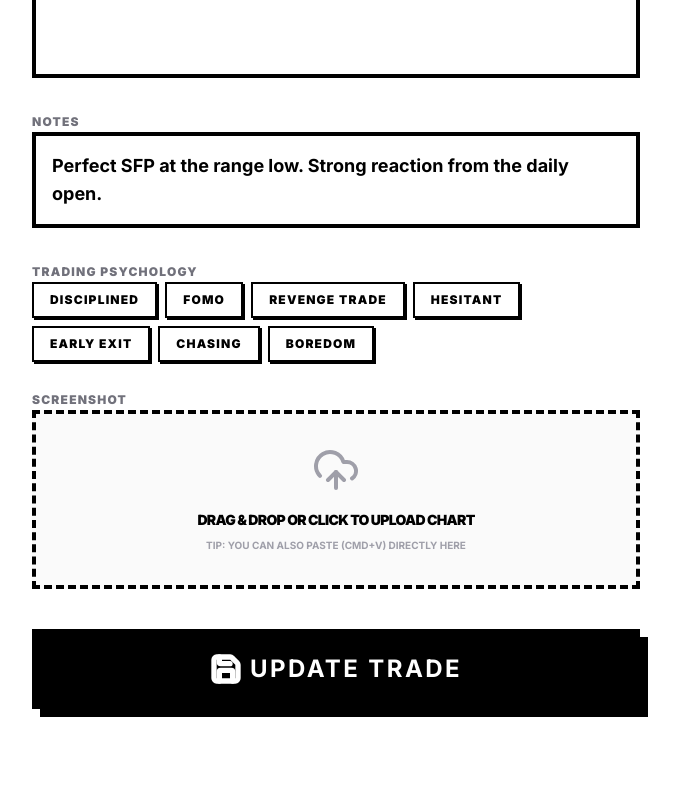
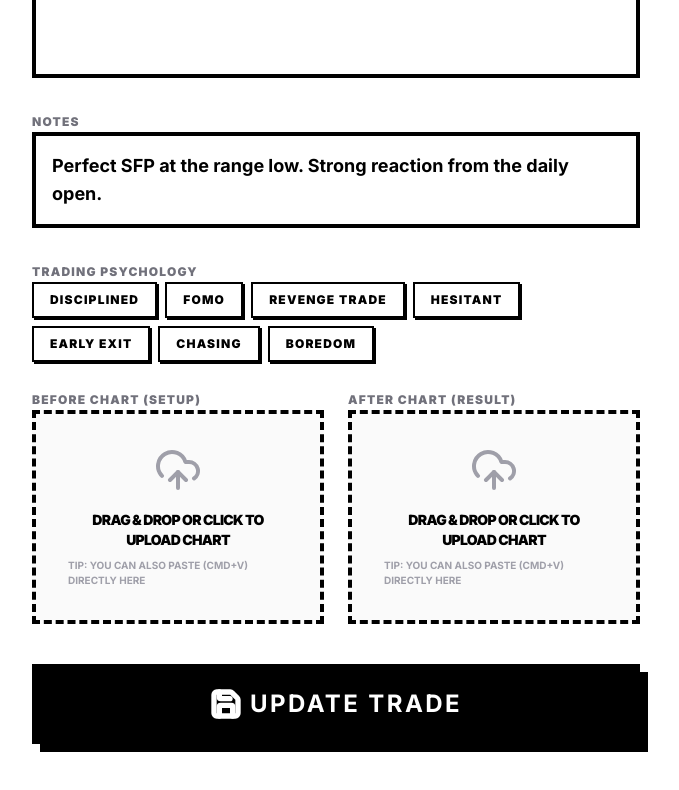
Before and after one commit to BasedDevNgmi/tradingjournal, a Next.js app: page /trade/1/edit in a window 1280 px wide. Shown: the part 796-1586 px from the top of the page, without its empty margins (304-983 px from the left). Built offline with nearby package versions, Linux system fonts and the light colour scheme.

Commit message:
Refactor: ScreenshotUrl vervangen door Before en After screenshot velden

```diff
--- a/app/add-trade/page.tsx
+++ b/app/add-trade/page.tsx
@@ -23,7 +23,8 @@ const tradeSchema = z.object({
   setupType: z.string().min(1, "Setup type is required"),
   confluences: z.string().optional(),
   notes: z.string().optional(),
-  screenshotUrl: z.string().optional(),
+  beforeScreenshotUrl: z.string().optional(),
+  afterScreenshotUrl: z.string().optional(),
   psychoTags: z.array(z.string()).default([]),
 });
 
@@ -98,7 +99,8 @@ export default function AddTradePage() {
       setupType: data.setupType,
       confluences: data.confluences ? data.confluences.split(',').map(s => s.trim()) : [],
       notes: data.notes,
-      screenshotUrl: data.screenshotUrl,
+      beforeScreenshotUrl: data.beforeScreenshotUrl,
+      afterScreenshotUrl: data.afterScreenshotUrl,
       psychoTags: data.psychoTags,
       tags: [],
     };
@@ -272,12 +274,21 @@ export default function AddTradePage() {
             </div>
           </div>
 
-          <div className="space-y-2">
-            <label className="text-xs font-black uppercase tracking-widest text-zinc-500">Screenshot</label>
-            <ImageUpload
-              value={watch("screenshotUrl")}
-              onChange={(val) => setValue("screenshotUrl", val)}
-            />
+          <div className="grid grid-cols-1 md:grid-cols-2 gap-6">
+            <div className="space-y-2">
+              <label className="text-xs font-black uppercase tracking-widest text-zinc-500">Before Chart (Setup)</label>
+              <ImageUpload
+                value={watch("beforeScreenshotUrl")}
+                onChange={(val) => setValue("beforeScreenshotUrl", val)}
+              />
+            </div>
+            <div className="space-y-2">
+              <label className="text-xs font-black uppercase tracking-widest text-zinc-500">After Chart (Result)</label>
+              <ImageUpload
+                value={watch("afterScreenshotUrl")}
+                onChange={(val) => setValue("afterScreenshotUrl", val)}
+              />
+            </div>
           </div>
         </section>
 
--- a/app/trade/[id]/edit/page.tsx
+++ b/app/trade/[id]/edit/page.tsx
@@ -22,7 +22,8 @@ const tradeSchema = z.object({
   setupType: z.string().min(1, "Setup type is required"),
   confluences: z.string().optional(),
   notes: z.string().optional(),
-  screenshotUrl: z.string().optional(),
+  beforeScreenshotUrl: z.string().optional(),
+  afterScreenshotUrl: z.string().optional(),
   psychoTags: z.array(z.string()).default([]),
 });
 
@@ -62,7 +63,8 @@ export default function EditTradePage({ params }: { params: Promise<{ id: string
         setupType: trade.setupType,
         confluences: trade.confluences.join(", "),
         notes: trade.notes || "",
-        screenshotUrl: trade.screenshotUrl || "",
+        beforeScreenshotUrl: trade.beforeScreenshotUrl || "",
+        afterScreenshotUrl: trade.afterScreenshotUrl || "",
         psychoTags: trade.psychoTags || [],
       });
     }
@@ -124,7 +126,8 @@ export default function EditTradePage({ params }: { params: Promise<{ id: string
       setupType: data.setupType,
       confluences: data.confluences ? data.confluences.split(',').map(s => s.trim()) : [],
       notes: data.notes,
-      screenshotUrl: data.screenshotUrl,
+      beforeScreenshotUrl: data.beforeScreenshotUrl,
+      afterScreenshotUrl: data.afterScreenshotUrl,
       psychoTags: data.psychoTags,
     });
 
@@ -296,12 +299,21 @@ export default function EditTradePage({ params }: { params: Promise<{ id: string
             </div>
           </div>
 
-          <div className="space-y-2">
-            <label className="text-xs font-black uppercase tracking-widest text-zinc-500">Screenshot</label>
-            <ImageUpload
-              value={watch("screenshotUrl")}
-              onChange={(val) => setValue("screenshotUrl", val)}
-            />
+          <div className="grid grid-cols-1 md:grid-cols-2 gap-6">
+            <div className="space-y-2">
+              <label className="text-xs font-black uppercase tracking-widest text-zinc-500">Before Chart (Setup)</label>
+              <ImageUpload
+                value={watch("beforeScreenshotUrl")}
+                onChange={(val) => setValue("beforeScreenshotUrl", val)}
+              />
+            </div>
+            <div className="space-y-2">
+              <label className="text-xs font-black uppercase tracking-widest text-zinc-500">After Chart (Result)</label>
+              <ImageUpload
+                value={watch("afterScreenshotUrl")}
+                onChange={(val) => setValue("afterScreenshotUrl", val)}
+              />
+            </div>
           </div>
         </section>
 
--- a/app/trade/[id]/page.tsx
+++ b/app/trade/[id]/page.tsx
@@ -185,28 +185,58 @@ export default function TradeDetailPage({ params }: { params: Promise<{ id: stri
                   <p className="text-sm font-medium italic mt-1">{trade.notes}</p>
                 </div>
               )}
-              {trade.screenshotUrl && (
-                <div className="pt-4 space-y-2">
+
+              {(trade.beforeScreenshotUrl || trade.afterScreenshotUrl) && (
+                <div className="pt-8 space-y-8">
+                  <h3 className="font-black uppercase tracking-tight text-xl border-b-4 border-black pb-2">Charts / Visuals</h3>
+                  <div className="grid grid-cols-1 md:grid-cols-2 gap-8">
+                    {/* Before Screenshot */}
+                    {trade.beforeScreenshotUrl && (
+                      <div className="space-y-2">
                         <div className="flex items-center justify-between">
-                    <p className="text-[10px] font-black uppercase text-zinc-400">Screenshot</p>
+                          <p className="text-[10px] font-black uppercase text-zinc-400">Before (Setup)</p>
                           <a
-                      href={trade.screenshotUrl}
+                            href={trade.beforeScreenshotUrl}
                             target="_blank"
                             rel="noopener noreferrer"
                             className="text-[10px] font-black uppercase underline flex items-center gap-1"
                           >
-                      Open Original <ExternalLink size={10} />
+                            Open <ExternalLink size={10} />
                           </a>
                         </div>
                         <div className="border-4 border-black overflow-hidden bg-zinc-100">
                           <img
-                      src={trade.screenshotUrl}
-                      alt={`Chart for ${trade.pair}`}
-                      className="w-full h-auto block"
-                      onError={(e) => {
-                        (e.target as HTMLImageElement).src = "https://placehold.co/600x400?text=Invalid+Image+URL";
-                      }}
+                            src={trade.beforeScreenshotUrl}
+                            alt="Before trade setup"
+                            className="w-full h-auto block object-contain"
                           />
+                        </div>
+                      </div>
+                    )}
+
+                    {/* After Screenshot */}
+                    {trade.afterScreenshotUrl && (
+                      <div className="space-y-2">
+                        <div className="flex items-center justify-between">
+                          <p className="text-[10px] font-black uppercase text-zinc-400">After (Result)</p>
+                          <a
+                            href={trade.afterScreenshotUrl}
+                            target="_blank"
+                            rel="noopener noreferrer"
+                            className="text-[10px] font-black uppercase underline flex items-center gap-1"
+                          >
+                            Open <ExternalLink size={10} />
+                          </a>
+                        </div>
+                        <div className="border-4 border-black overflow-hidden bg-zinc-100">
+                          <img
+                            src={trade.afterScreenshotUrl}
+                            alt="After trade result"
+                            className="w-full h-auto block object-contain"
+                          />
+                        </div>
+                      </div>
+                    )}
                   </div>
                 </div>
               )}
--- a/components/trade-card.tsx
+++ b/components/trade-card.tsx
@@ -25,7 +25,7 @@ export function TradeCard({ trade }: { trade: Trade }) {
             <h3 className="text-xl font-black uppercase tracking-tighter text-black">
               {trade.pair}
             </h3>
-            {trade.screenshotUrl && <ImageIcon size={16} className="text-zinc-400" />}
+            {(trade.beforeScreenshotUrl || trade.afterScreenshotUrl) && <ImageIcon size={16} className="text-zinc-400" />}
           </div>
           <span className="text-[10px] font-bold text-zinc-400 uppercase">
             {dateFormatted}
--- a/components/trade-table.tsx
+++ b/components/trade-table.tsx
@@ -48,7 +48,7 @@ export function TradeTable({ trades }: TradeTableProps) {
                 <td className="p-4 text-black">
                   <div className="flex items-center gap-2">
                     <span className="font-black uppercase tracking-tighter text-lg">{trade.pair}</span>
-                    {trade.screenshotUrl && <ImageIcon size={14} className="text-zinc-400" />}
+                    {(trade.beforeScreenshotUrl || trade.afterScreenshotUrl) && <ImageIcon size={14} className="text-zinc-400" />}
                   </div>
                 </td>
                 <td className="p-4 hidden sm:table-cell">
--- a/types/index.ts
+++ b/types/index.ts
@@ -17,6 +17,7 @@ export interface Trade {
   confluences: string[];
   notes?: string;
   tags: string[];
-  screenshotUrl?: string;
+  beforeScreenshotUrl?: string;
+  afterScreenshotUrl?: string;
   psychoTags?: string[];
 }
```
Lines whose indentation alone changed are shown as unchanged.
